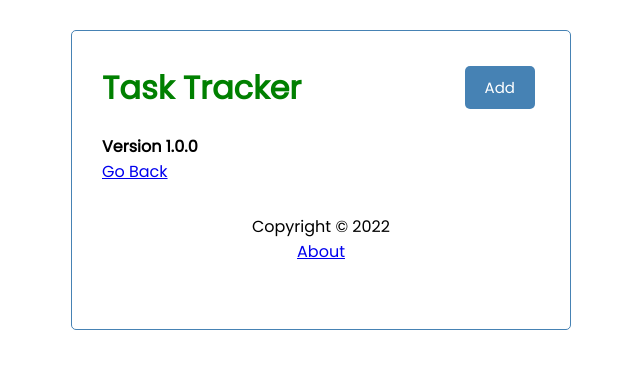
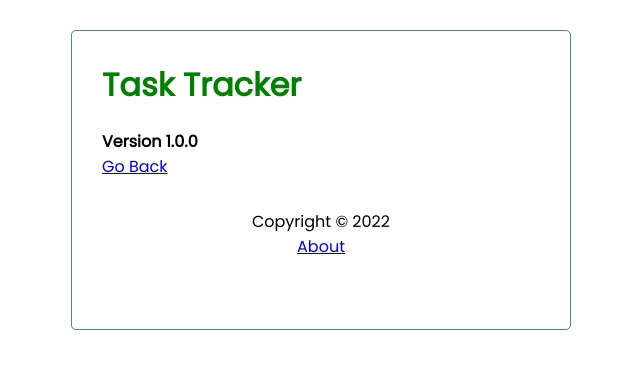
Before and after one commit to arnoldkunihira/task-tracker, a React (Create React App) app: page /about in a window 1280 px wide. Shown: the top 368 px of the page, without its empty margins (319-959 px from the left). Built offline with nearby package versions, Linux system fonts and the light colour scheme; data requests are answered from the project's data file.

Commit message:
Use of react router version 6

```diff
--- a/src/App.js
+++ b/src/App.js
@@ -87,13 +87,13 @@ function App() {
                         <>
                             {showAddTask && <AddTask onAdd={addTask}/>}
                             {tasks.length > 0 ?
-                                (<Tasks tasks={tasks} onDelete={deleteTask} onToggle={toggleReminder}/>) : ("No tasks to show!")
+                                (<Tasks tasks={tasks} onDelete={deleteTask}
+                                        onToggle={toggleReminder}/>) : ("No tasks to show!")
                             }
                         </>
                     }/>
                     <Route path="/about" element={<About/>}/>
                 </Routes>
-
                 <Footer/>
             </div>
         </Router>
--- a/src/components/Header.js
+++ b/src/components/Header.js
@@ -1,15 +1,18 @@
 import React from "react";
 import PropTypes from "prop-types";
 import Button from "./Button";
+import {useLocation} from "react-router-dom"
 
 const Header = ({title, onAdd, showAdd}) => {
+    const location = useLocation();
+
     return (
         <header className="header">
             <h1 style={headingStyle}>{title}</h1>
-            <Button
+            {location.pathname === "/" && <Button
                 color={showAdd ? "maroon" : "steelblue"}
                 text={showAdd ? "Close" : "Add"}
-                onClick={onAdd}/>
+                onClick={onAdd}/>}
         </header>
     )
 }
```
